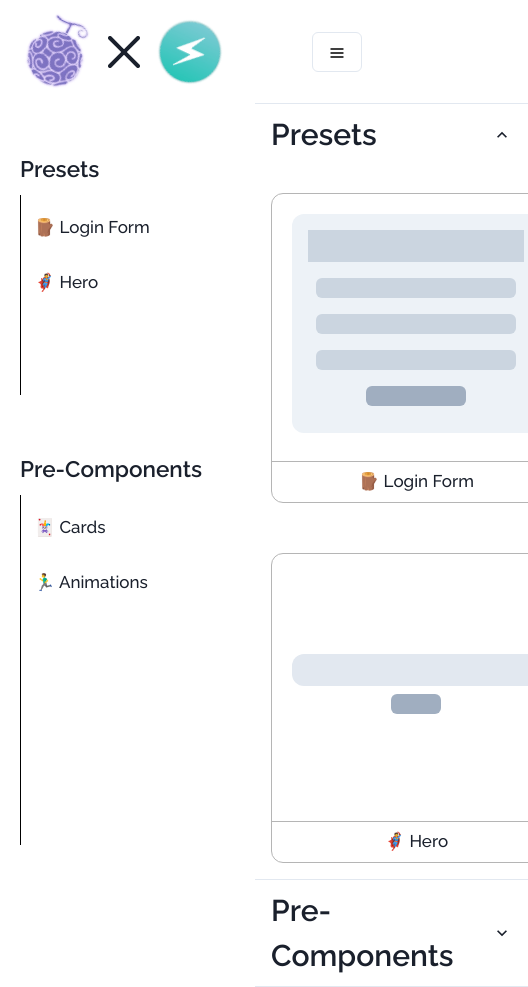
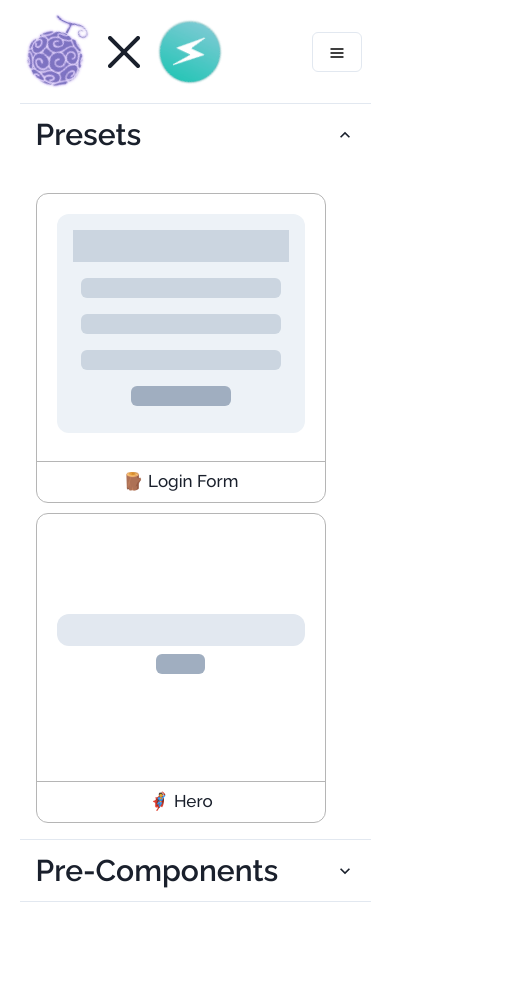
Before and after one commit to AdminForIinRange/personaluicompnextjschakraui, a Next.js app: page /components in a window 390 px wide. Shown: the whole page, 528 px wide, since content can reach past the window. After the commit the page ends 902 px from the top, so only its background shows below. Built offline with nearby package versions, Linux system fonts and the light colour scheme.

Commit message:
making eveything ressponsive

```diff
--- a/src/app/components/page.jsx
+++ b/src/app/components/page.jsx
@@ -1,15 +1,20 @@
+"use client";
 import PresetCardList from "@/components/PresetCardList/PresetCardList";
 
 import React from "react";
-import { HStack } from "@chakra-ui/react";
+import { HStack, Box, useMediaQuery } from "@chakra-ui/react";
 import SidePanel from "@/components/SidePanel/SidePanel";
 const ComponentsPage = () => {
+  const [isTablet] = useMediaQuery("(max-width: 768px)");
   return (
     <div>
       <HStack align={"start"} gap={["15px", "15px", "25px", "25px", "25px"]} mt={"15px"}>
-        <SidePanel />
+    { !isTablet   ?  <SidePanel /> : null}
 
-        <PresetCardList />
+<PresetCardList />
+
+
+
       </HStack>
     </div>
   );
--- a/src/components/PresetCardList/PresetCardList.jsx
+++ b/src/components/PresetCardList/PresetCardList.jsx
@@ -58,6 +58,7 @@ const PresetCardList = () => {
     if (card.title === "🪵 Login Form")
       return (
         <VStack
+
           justify={"center"}
           align={"center"}
           w={"100%"}
@@ -178,9 +179,16 @@ const PresetCardList = () => {
       );
   };
 
+
+  // transform={["scale(0.2)","scale(0.4)","scale(0.5)","scale(1)"]}
+
+
   return (
     <>
-      <Accordion defaultIndex={[0]} allowMultiple w={"70%"} h={"100%"}>
+    <HStack h={"100%"} w={"100%"} justify={"center"} align={"center"}>
+
+
+      <Accordion defaultIndex={[0]} allowMultiple w={"90%"} h={"100%"}    >
         <AccordionItem>
           <h2>
             <AccordionButton>
@@ -200,7 +208,7 @@ const PresetCardList = () => {
               justify={"left"}
               h={"100%"}
               w={"100%"}
-              gap={"50px"}
+              gap={"10px"}
             >
               {PresetItems.map(({ title, path, sectionImg }) => (
                 <Link key={title} href={`${path}`}>
@@ -264,7 +272,7 @@ const PresetCardList = () => {
               justify={"left"}
               h={"100%"}
               w={"100%"}
-              gap={"50px"}
+              gap={"10px"}
             >
               {CompItems.map(({ title, path, sectionImg }) => (
                 <Link key={title} href={`${path}`}>
@@ -309,6 +317,7 @@ const PresetCardList = () => {
           </AccordionPanel>
         </AccordionItem>
       </Accordion>
+      </HStack>
     </>
   );
 };
```
